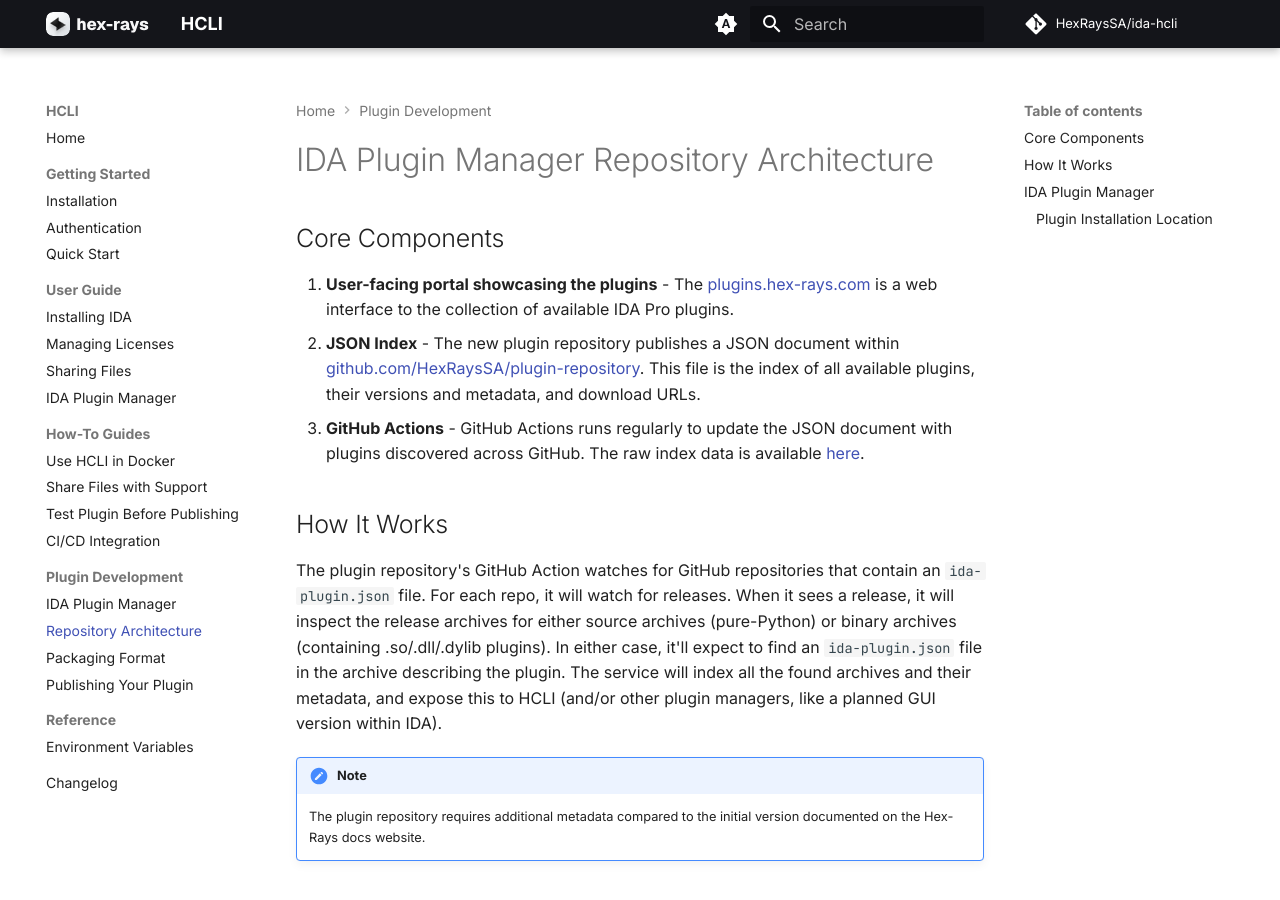
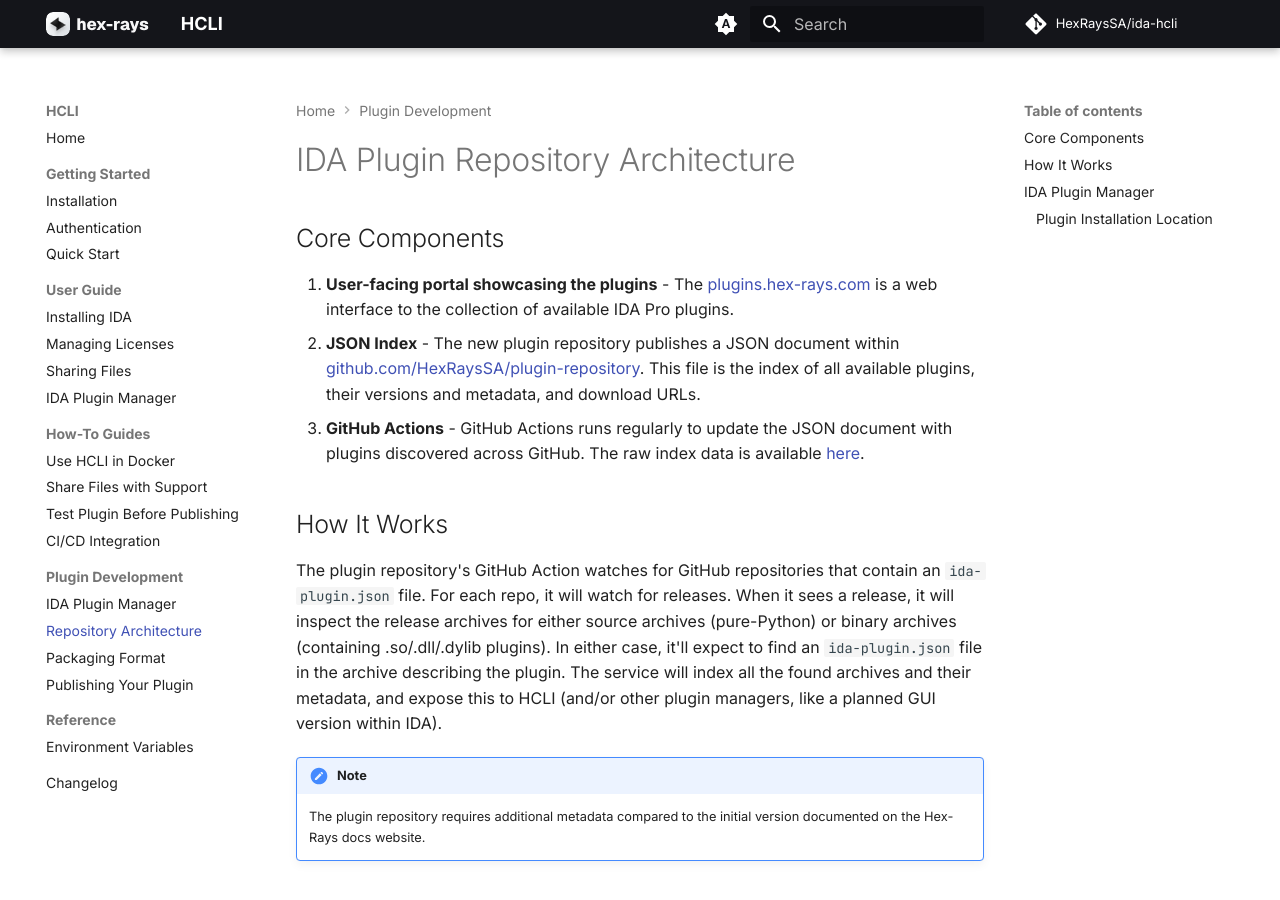
Before and after one commit to HexRaysSA/ida-hcli, an MkDocs documentation site: the page built from docs/reference/plugin-repository-architecture.md, in a window 1280 px wide and 900 px high. Built offline with MkDocs 1.6.1 and Material for MkDocs 9.7.7, drawn with Linux system fonts in a browser that asks for light colours; comment, search, counter and statistics services are not loaded.

Commit message:
Update docs/reference/plugin-repository-architecture.md
Co-authored-by: Willi Ballenthin <wballenthin@hex-rays.com>

```diff
--- a/docs/reference/plugin-repository-architecture.md
+++ b/docs/reference/plugin-repository-architecture.md
@@ -1,4 +1,4 @@
-# IDA Plugin Manager Repository Architecture
+# IDA Plugin Repository Architecture
 
 ## Core Components
 
```
